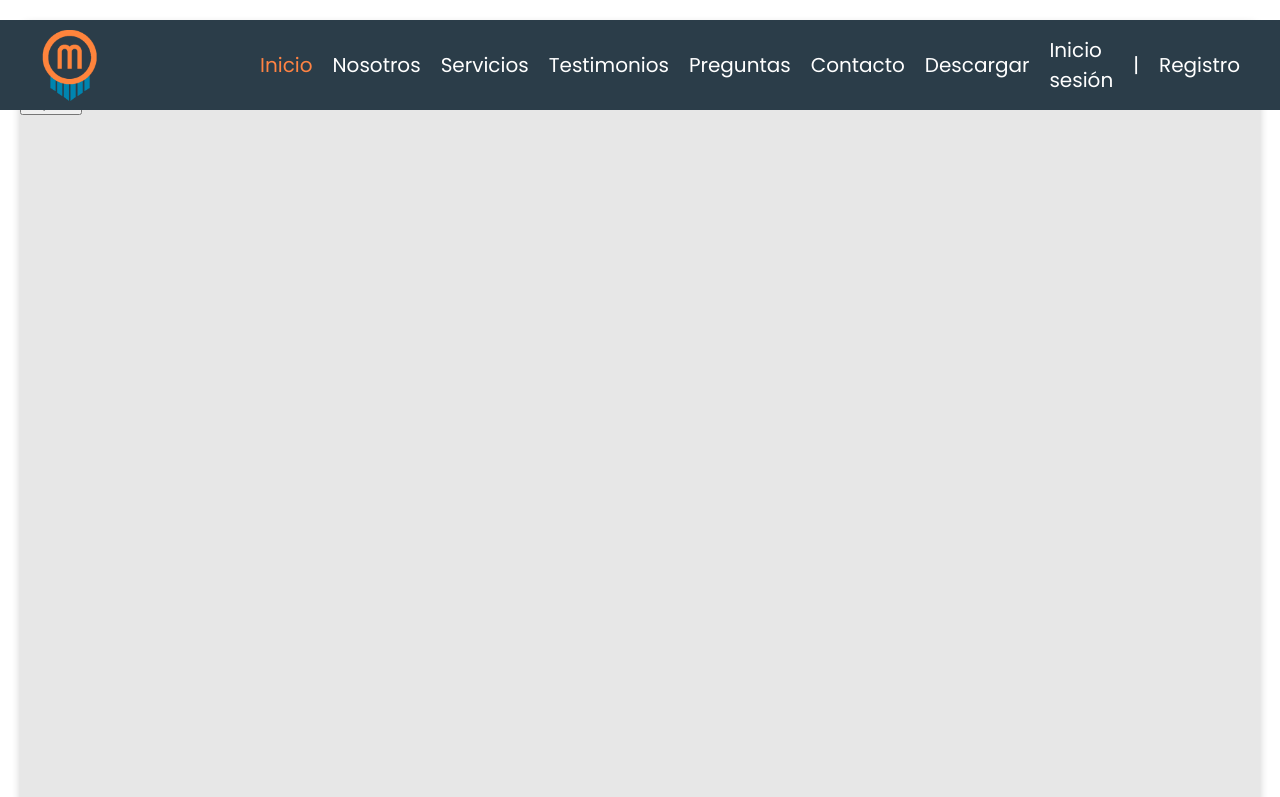
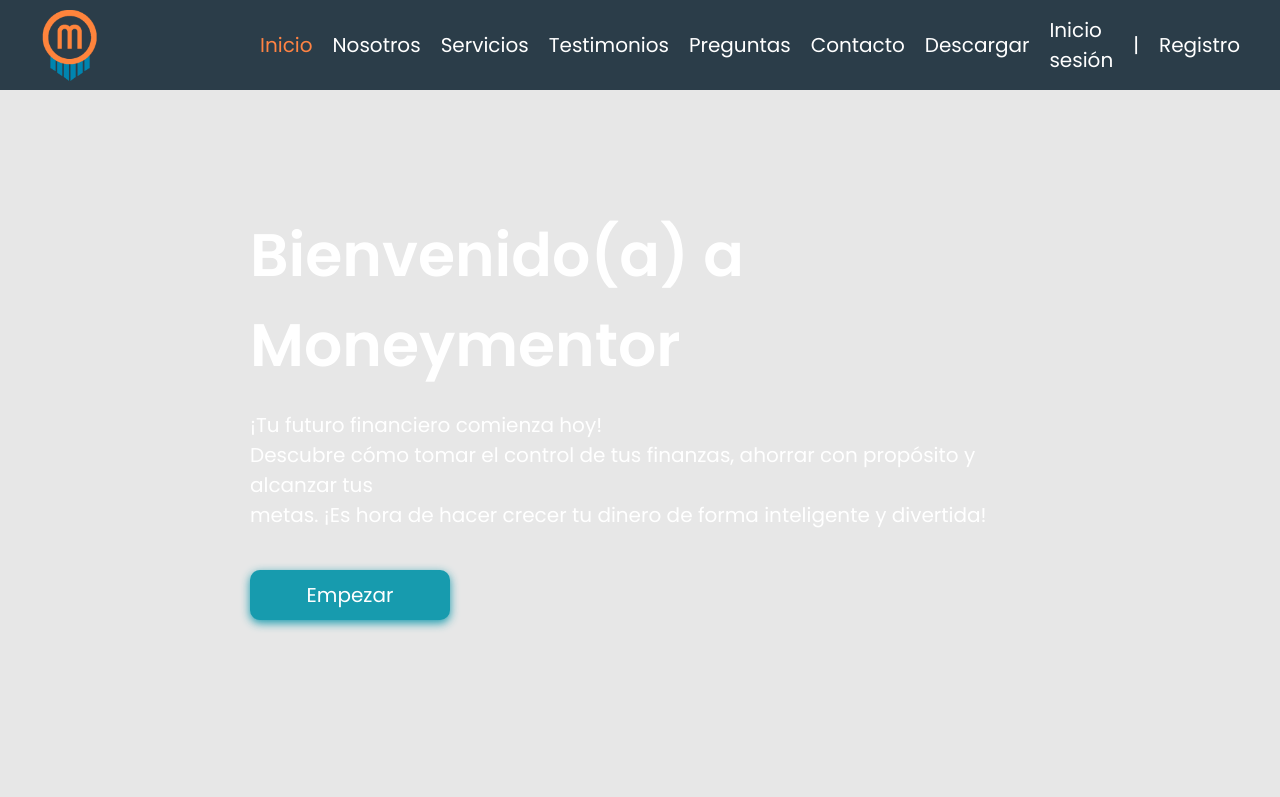
Before and after one commit to estepss/MoneyMentorLandingPage, a plain HTML site: page index.html in a window 1280 px wide. Shown: the top 797 px of the page. Drawn offline with nearby package versions, Linux system fonts and the light colour scheme.

Commit message:
Update style.css

```diff
--- a/ArquiWeb/Public/Assets/Styles/style.css
+++ b/ArquiWeb/Public/Assets/Styles/style.css
@@ -132,6 +132,54 @@
     background-size: cover;
     background-position: center;
     background-attachment: fixed;
+    z-index: 0;
+    overflow: hidden;
+    position: relative;
+}
+
+.home .content {
+    display: flex;
+    align-items: left;
+    justify-content: center;
+    flex-flow: column;
+    padding-top: 20rem;
+    z-index: 2;
+}
+
+
+.home .content h1 {
+    font-size: 6rem;
+    color: #fff;
+    padding: 0 1rem;
+    text-align: left;
+    padding: 1rem 25rem;
+}
+
+.home .content p {
+    font-size: 2rem;
+    color: white;
+    padding: 1rem 25rem;
+}
+
+
+#ali {
+    position: relative;
+    left: 25rem;
+    height: 5rem;
+    width: 20rem;
+    border-radius: 1rem;
+    background: #179BAE;
+    color: white;
+    font-size: 2rem;
+    cursor: pointer;
+    transition: .2s;
+    box-shadow: 0 .3rem 1rem #179BAE;
+    margin: 3rem 0;
+    border: none;
+}
+
+.download {
+    position: relative;
 
     border-radius: 1rem;
     box-shadow: 0px 4px 8px rgba(0, 0, 0, 0.2);
```
